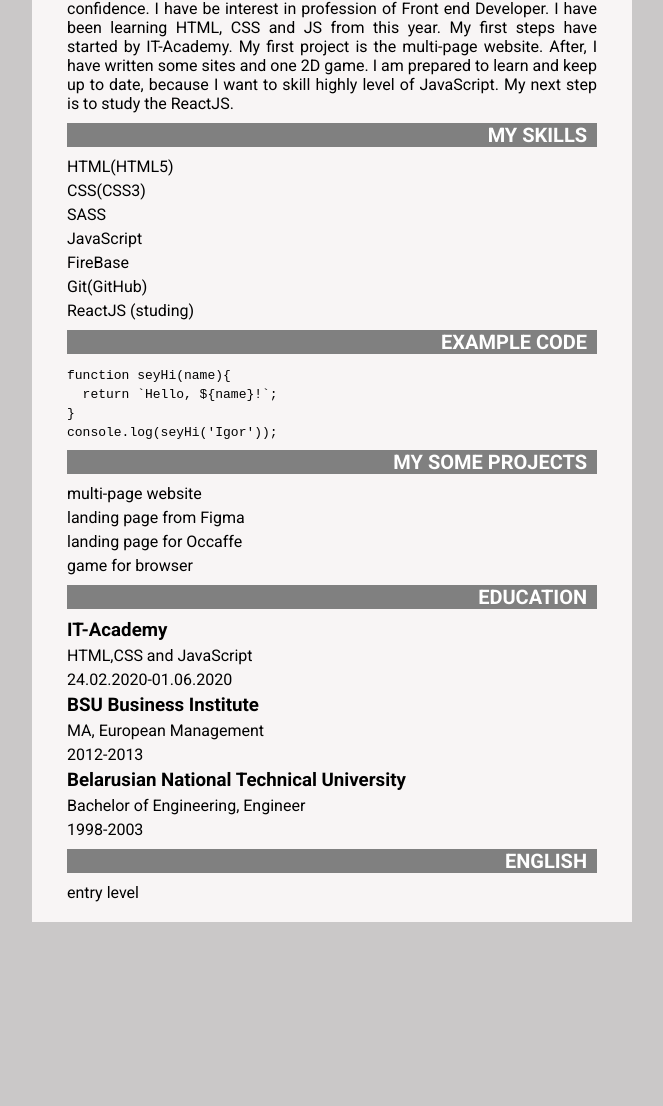
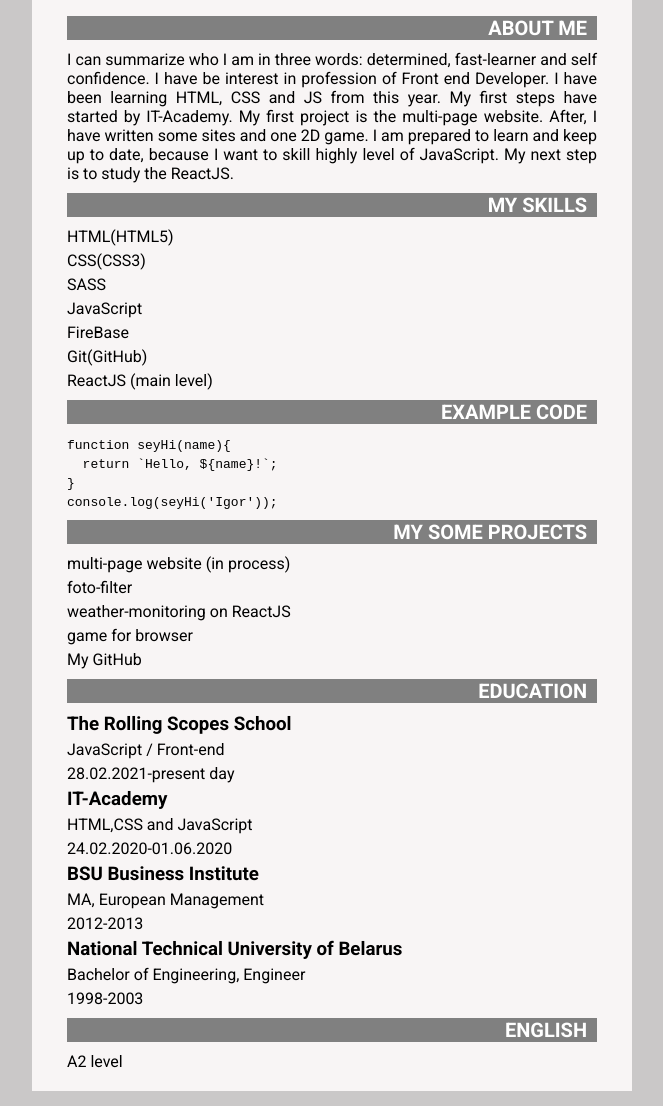
Before and after one commit to Lenko-Igor/rsschool-cv, a plain HTML site: page index.html in a window 1280 px wide. Shown: the part 322-1428 px from the top of the page, without its empty margins (308-971 px from the left). Before the commit the page ends 1259 px from the top, so only its background shows below. Drawn offline with Linux system fonts and the light colour scheme.

Commit message:
Update index.html

```diff
--- a/index.html
+++ b/index.html
@@ -14,7 +14,7 @@
 <body>
   <header>
     <div class="container">
-      <img src="img/Lenko.jpg" alt="foto" title="foto" width="150">
+      <img src="img/Lenko.jpg" alt="foto" title="foto" width="200">
       <div class="contacts">
         <h1>Lenko Igor</h1>
         <h2>Contacts &nbsp;</h2>
@@ -22,6 +22,7 @@
           <li>phone:<a href="">+375 29 363-5859</a></li>
           <li>E-mail:<a href="" target="_blank">mk2008@mail.ru</a></li>
           <li>LinkdIn:<a href="https://www.linkedin.com/in/igor-lenko-4315903b/" target="_blank">Igor-Lenko</a></li>
+          <li>GitHub:<a href="https://github.com/Lenko-Igor?tab=repositories" target="_blank">link</a></li>
         </ul>
       </div>
     </div>
@@ -44,7 +45,7 @@
         <li>JavaScript</li>
         <li>FireBase</li>
         <li>Git(GitHub)</li>
-        <li>ReactJS (studing)</li>
+        <li>ReactJS (main level)</li>
       </ul>
     </section>
     <section class="code">
@@ -62,18 +63,25 @@
     <section class="projects">
       <h2>My some projects &nbsp;</h2>
       <ul>
-        <li><a href="http://fe.it-academy.by/Sites/0029612/PROEKT_KURS/index.html" target="_blank">multi-page
-            website</a></li>
-        <li><a href="http://fe.it-academy.by/Sites/0029612/PROEKT_Shopno/index.html" target="_blank">landing page from
-            Figma</a></li>
-        <li><a href="http://fe.it-academy.by/Sites/0029612/PROECT_OCCAFFE_MIN/home.html" target="_blank">landing page
-            for Occaffe</a>
+        <li><a href="https://rolling-scopes-school.github.io/lenko-igor-JSFE2021Q1/online-zoo/pages/"
+            target="_blank">multi-page
+            website (in process)</a></li>
+        <li><a href="https://rolling-scopes-school.github.io/lenko-igor-JSFE2021Q1/photo-filter/"
+            target="_blank">foto-filter</a></li>
+        <li><a href="https://lenko-igor.github.io/weather-monitoring/" target="_blank">weather-monitoring on ReactJS</a>
         </li>
         <li><a href="https://metalslug-6867a.web.app/" target="_blank">game for browser</a></li>
+        <li><a href="https://github.com/Lenko-Igor?tab=repositories" target="_blank">My GitHub</a>
+        </li>
       </ul>
     </section>
     <section class="education">
       <h2>Education &nbsp;</h2>
+      <h3>The Rolling Scopes School</h3>
+      <ul>
+        <li>JavaScript / Front-end</li>
+        <li>28.02.2021-present day</li>
+      </ul>
       <h3>IT-Academy</h3>
       <ul>
         <li>HTML,CSS and JavaScript</li>
@@ -84,7 +92,7 @@
         <li>MA, European Management</li>
         <li>2012-2013</li>
       </ul>
-      <h3>Belarusian National Technical University</h3>
+      <h3>National Technical University of Belarus</h3>
       <ul>
         <li>Bachelor of Engineering, Engineer</li>
         <li>1998-2003</li>
@@ -92,7 +100,7 @@
     </section>
     <section class="lang">
       <h2>English &nbsp;</h2>
-      <p>entry level</p>
+      <p>A2 level</p>
     </section>
   </div>
 </body>
```
